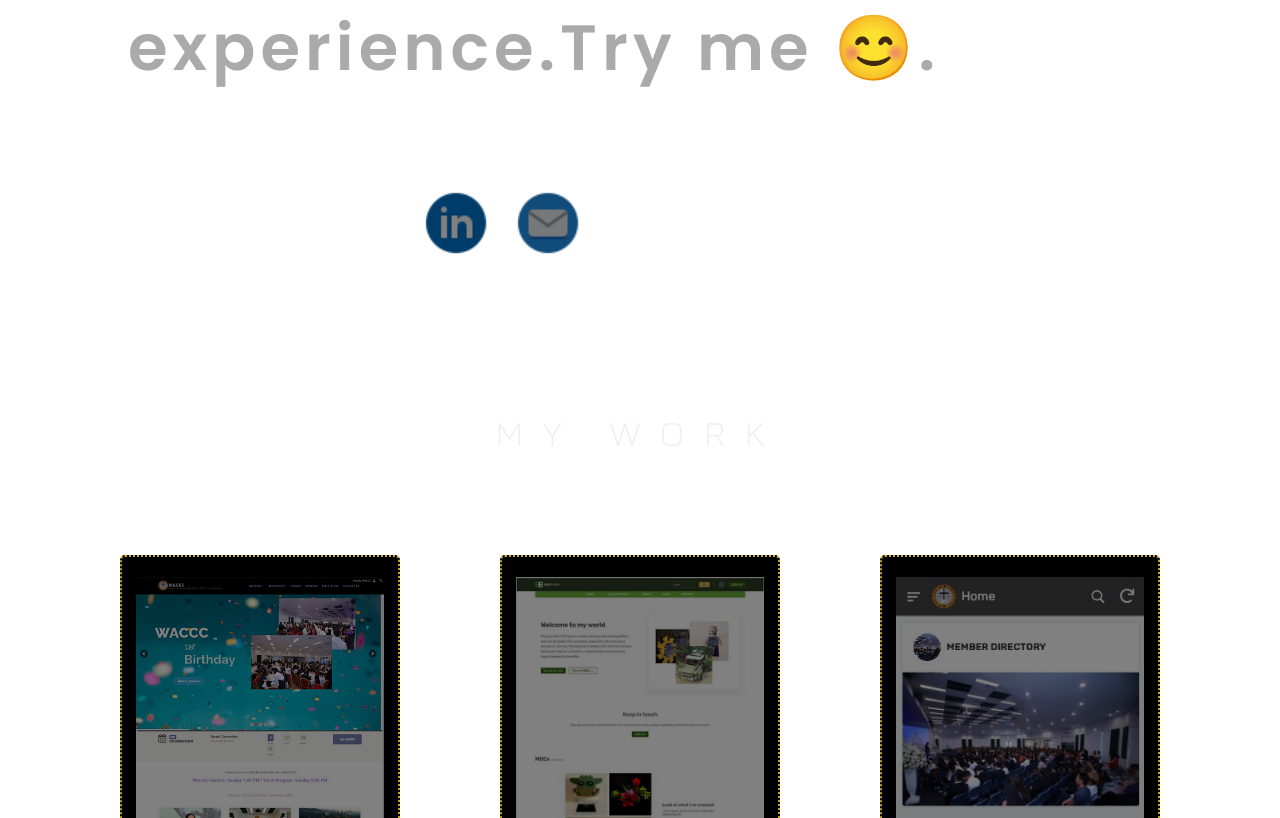
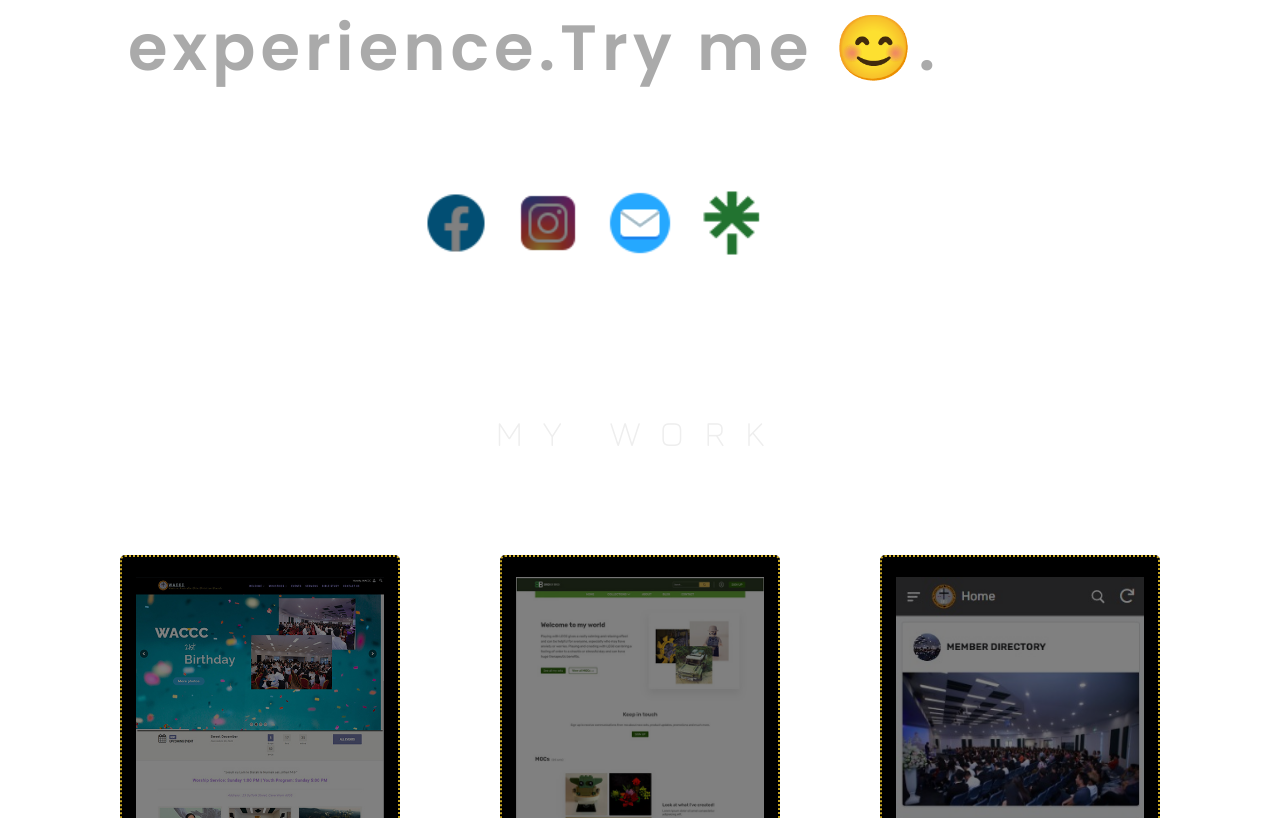
Before and after one commit to suicakhen/portfolio, a plain HTML site: page index.html in a window 1280 px wide. Shown: the part 1161-1979 px from the top of the page. Drawn offline with nearby package versions, Linux system fonts and the light colour scheme.

Commit message:
Update index.html

```diff
--- a/index.html
+++ b/index.html
@@ -82,20 +82,23 @@
         <p class="about-me-text"></p>
         <!-- End of About Me Text -->
 
-         <!-- Slideshow -->
-       <div class="slideshow">
+         <div class="slideshow">
         <a href="https://linktr.ee/suicakhen" target="_blank" class="slideshow-link">
           <img src="images/social-icons/slideshow-img-1.png" />
         </a>
         <a href="https://www.linkedin.com/in/suicakhen/" target="_blank" class="slideshow-link">
           <img src="images/social-icons/slideshow-img-2.png" />
         </a>
-
+        <a href="https://www.facebook.com/suica.khen/" target="_blank" class="slideshow-link light">
+          <img src="images/social-icons/slideshow-img-3.png" />
+        </a>
+        <a href="https://www.instagram.com/khensuica/" target="_blank" class="slideshow-link">
+          <img src="images/social-icons/slideshow-img-4.png" />
+        </a>
         <a href="mailto:suicakhen@yahoo.com" target="_blank" class="slideshow-link">
           <img src="images/social-icons/slideshow-img-5.png" />
         </a>
       </div>
-      <!-- End of Slideshow -->
       </section>
       <!-- End of Section 2 -->
 
```
